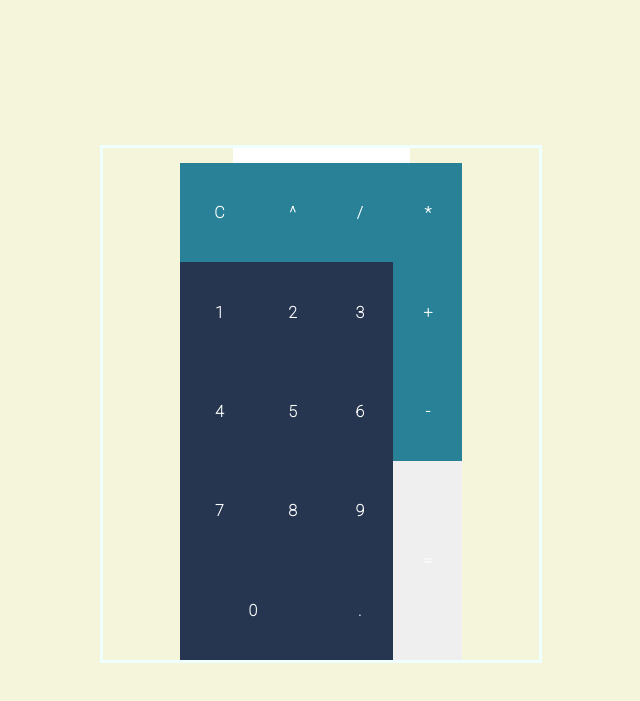
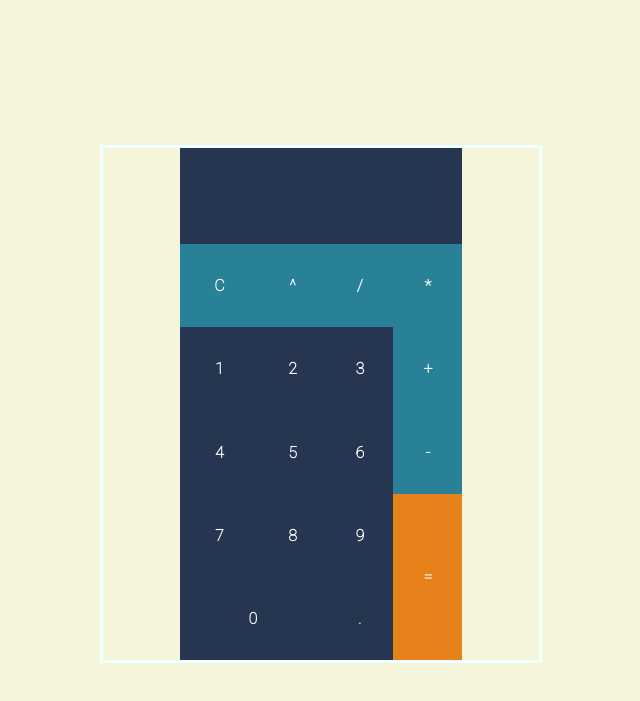
Before and after one commit to Gabriely-get/calculadora-js, a plain HTML site: page index.html in a window 1280 px wide. Shown: the part 67-768 px from the top of the page, without its empty margins (319-959 px from the left). Drawn offline with Linux system fonts and the light colour scheme.

Commit message:
refactor: change class names

```diff
--- a/style.css
+++ b/style.css
@@ -48,7 +48,7 @@ body {
     flex-direction: column;
 }
 
-#display {
+#display-container {
     margin: 0;
     padding: 0;
     border: 0;
@@ -59,7 +59,7 @@ body {
     justify-content: center;
 }
 
-#display input {
+#display-container input {
     margin: 0;
     padding: 0;
     border: 0;
@@ -125,6 +125,6 @@ table tbody td input:hover {
     background-color: #263650;
 }
 
-#input-orange {
+#get-result {
     background-color: #E7811A;
 }
```
